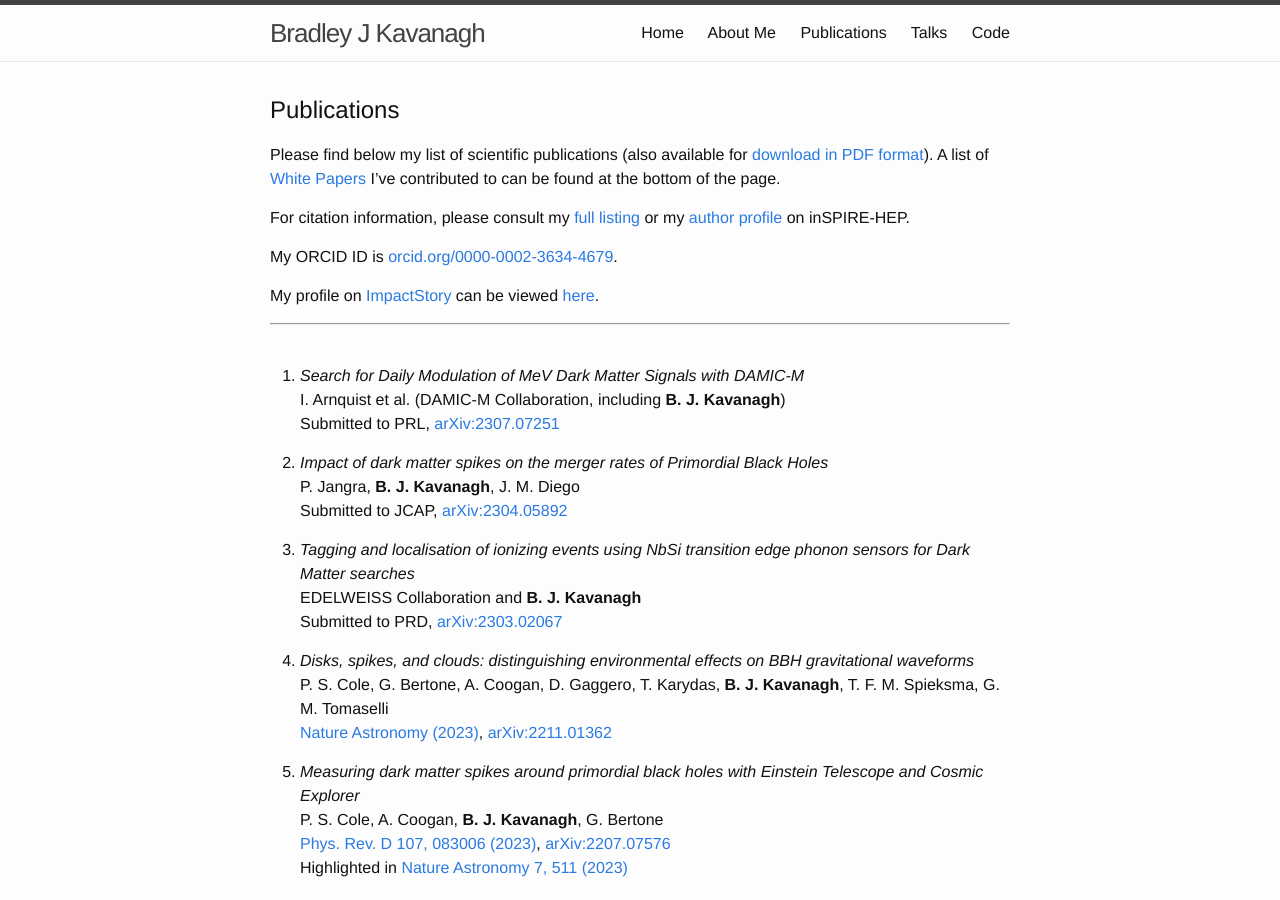
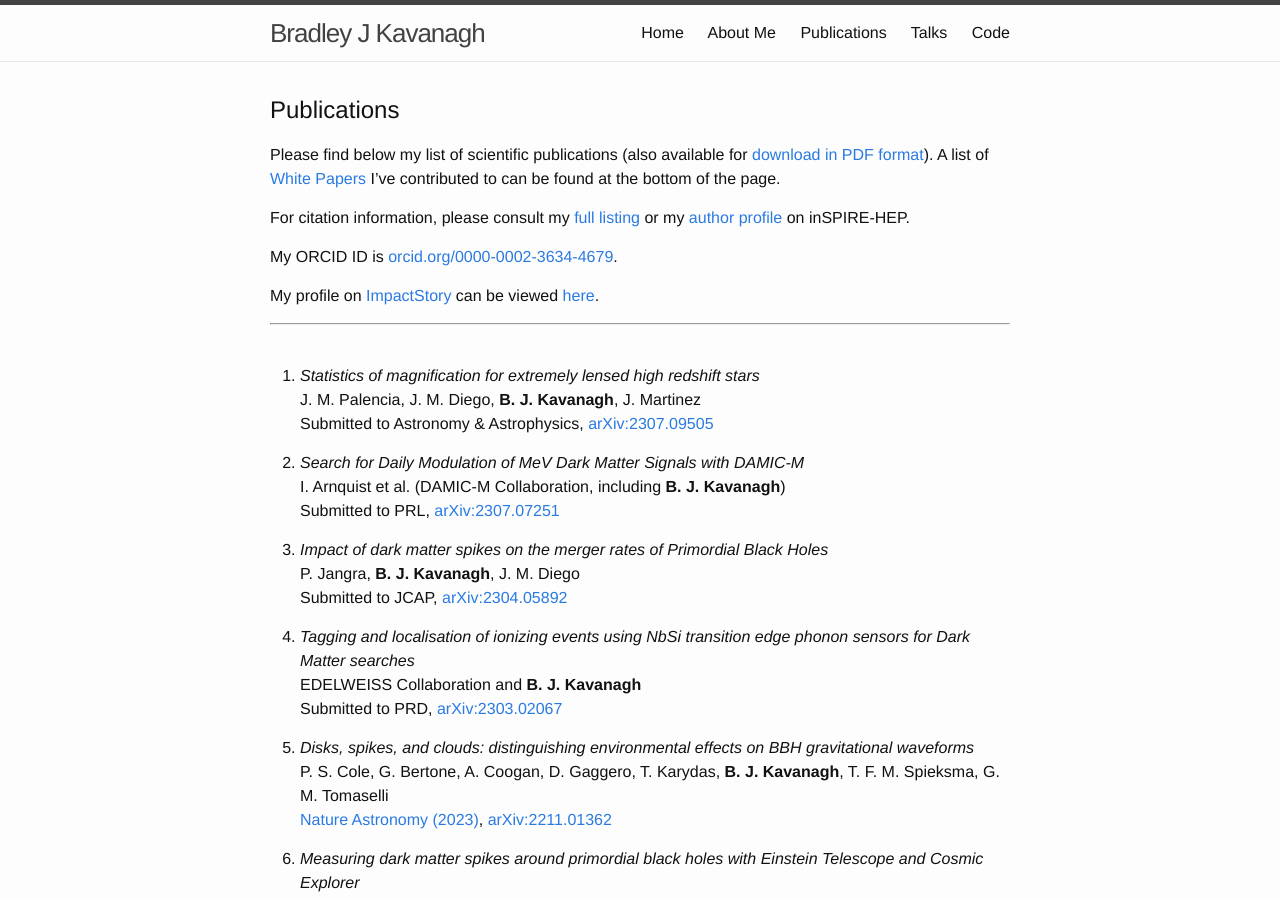
Before and after one commit to bradkav/bradkav.github.io, a Jekyll site: the page built from publications.md, in a window 1280 px wide and 900 px high. Built offline with Jekyll 4.4.1, drawn with Linux system fonts in a browser that asks for light colours.

Commit message:
Updated with Chema's new paper

```diff
--- a/publications.md
+++ b/publications.md
@@ -19,8 +19,11 @@ My profile on [ImpactStory](https://impactstory.org/) can be viewed [here](https
 
 ***
 <br>
+1. *Statistics of magnification for extremely lensed high redshift stars*
+J. M. Palencia, J. M. Diego, **B. J. Kavanagh**, J. Martinez
+Submitted to Astronomy & Astrophysics, [arXiv:2307.09505](https://arxiv.org/abs/2307.09505)
 
-1. *Search for Daily Modulation of MeV Dark Matter Signals with DAMIC-M*
+2. *Search for Daily Modulation of MeV Dark Matter Signals with DAMIC-M*
 I. Arnquist et al. (DAMIC-M Collaboration, including **B. J. Kavanagh**)
 Submitted to PRL, [arXiv:2307.07251](https://arxiv.org/abs/2307.07251)
 
```
Also changed, not shown: 2 other files.
